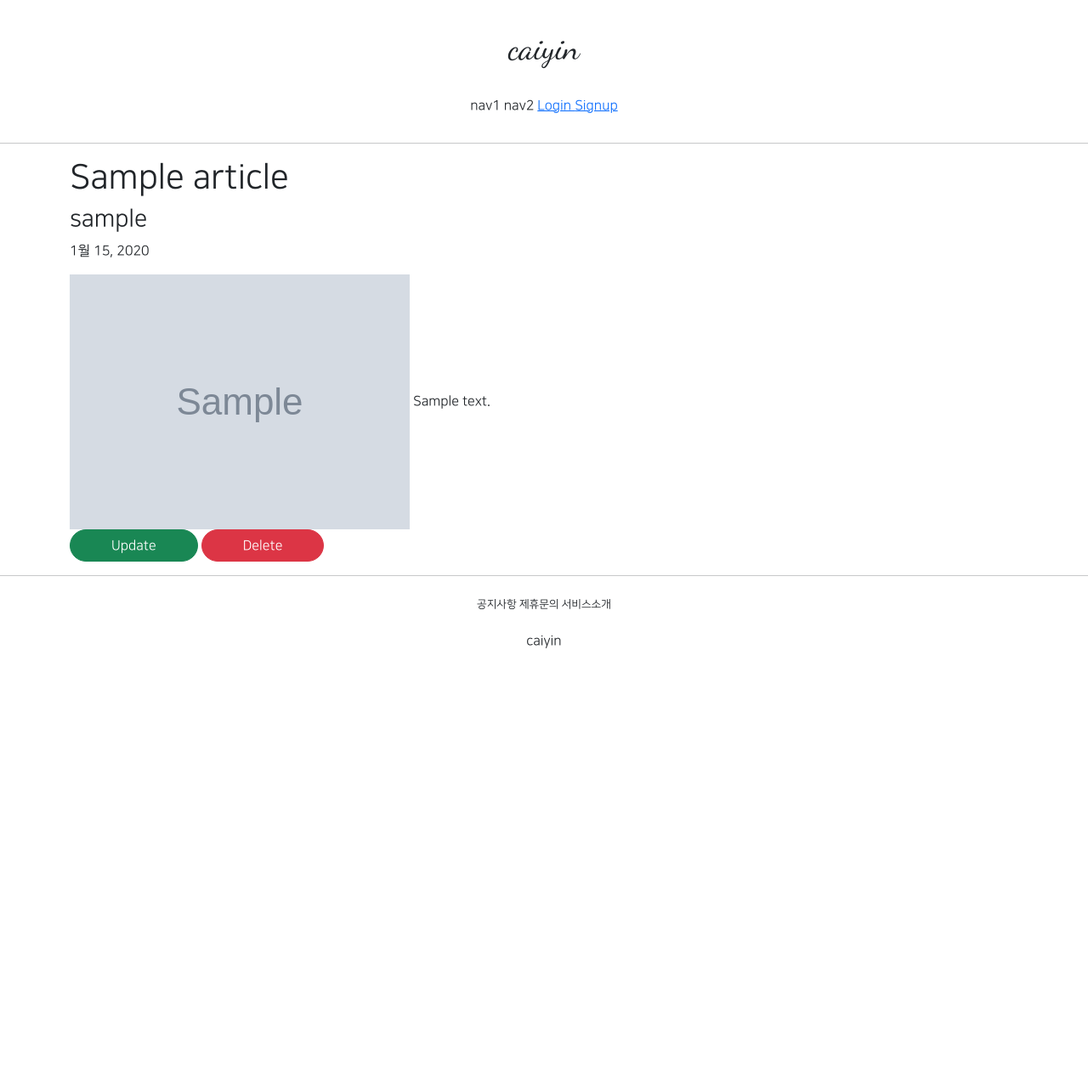
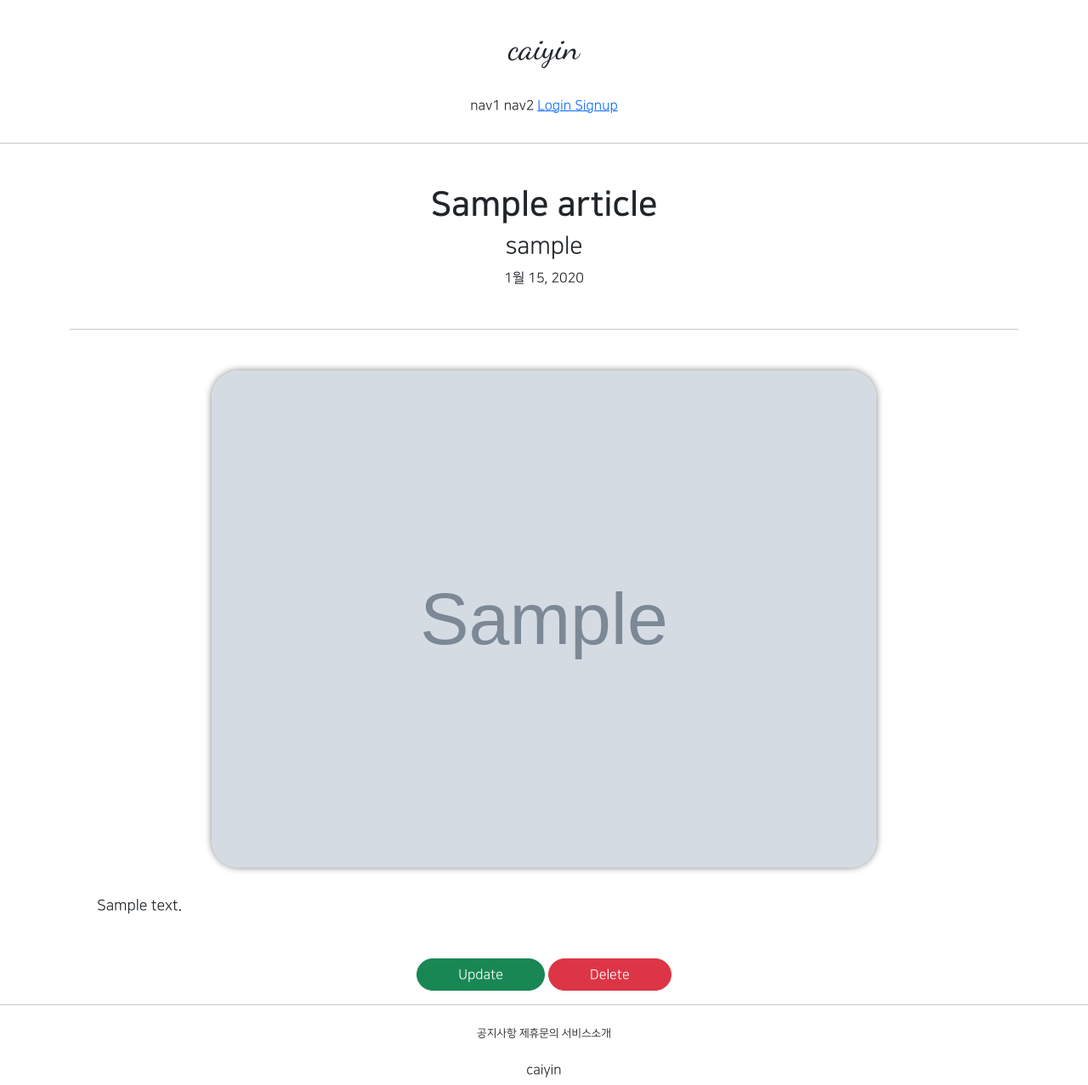
Before and after one commit to caiyin0211/gis_me, a Django app: page /articles/detail/1 in a window 1280 px wide. Shown: the whole page at 85% size. Before the commit the page ends 763 px from the top, so only its background shows below. Run offline with Django 3.2, Linux system fonts and the light colour scheme; tables that the repository leaves empty hold one stand-in row (values such as "Sample post"); grey boxes marked "Sample" are stand-in pictures; parts of the project's set-up code (start-up, migrations or seed data) failed here and were passed over; some libraries are stand-ins or nearby versions.

Commit message:
8/5 commit 2

```diff
--- a/articleapp/templates/articleapp/detail.html
+++ b/articleapp/templates/articleapp/detail.html
@@ -2,18 +2,26 @@
 
 {% block content %}
 
-    <div class="container">
-        <div>
+    <div class="container text-center">
+        <div class="my-5">
             {# 제목, 글쓴이 #}
-            <h1>{{ target_article.title }}</h1>
+            <h1 class="NNS_B">{{ target_article.title }}</h1>
             <h3>{{ target_article.writer.profile.nickname }}</h3>
             <p>{{ target_article.create_at }}</p>
         </div>
 
-        <div>
+        <hr>
+
+        <div class="my-5">
             {# 게시글 대표이미지,글내용 #}
-            <img src="{{ target_article.image.url }}" alt="">
-           {{ target_article.content }}
+            <img src="{{ target_article.image.url }}"
+                 class="article_image"
+                 alt="">
+
+            <div class="article_content">
+                {{ target_article.content }}
+            </div>
+
         </div>
         <div>
             <a href="{% url 'articleapp:update' pk=target_article.pk %}"
@@ -27,9 +35,6 @@
 
         </div>
 
-
-
-
     </div>
 
 {% endblock %}
--- a/static/base.css
+++ b/static/base.css
@@ -41,3 +41,15 @@
 .round_button:hover {
     color: dimgrey;
 }
+
+.article_image{
+    border-radius: 2rem;
+    width: 70%;
+    box-shadow: 0 0 .5rem grey;
+}
+
+.article_content{
+    font-size: 1.1rem;
+    text-align: left;
+    margin: 2rem;
+}
```
